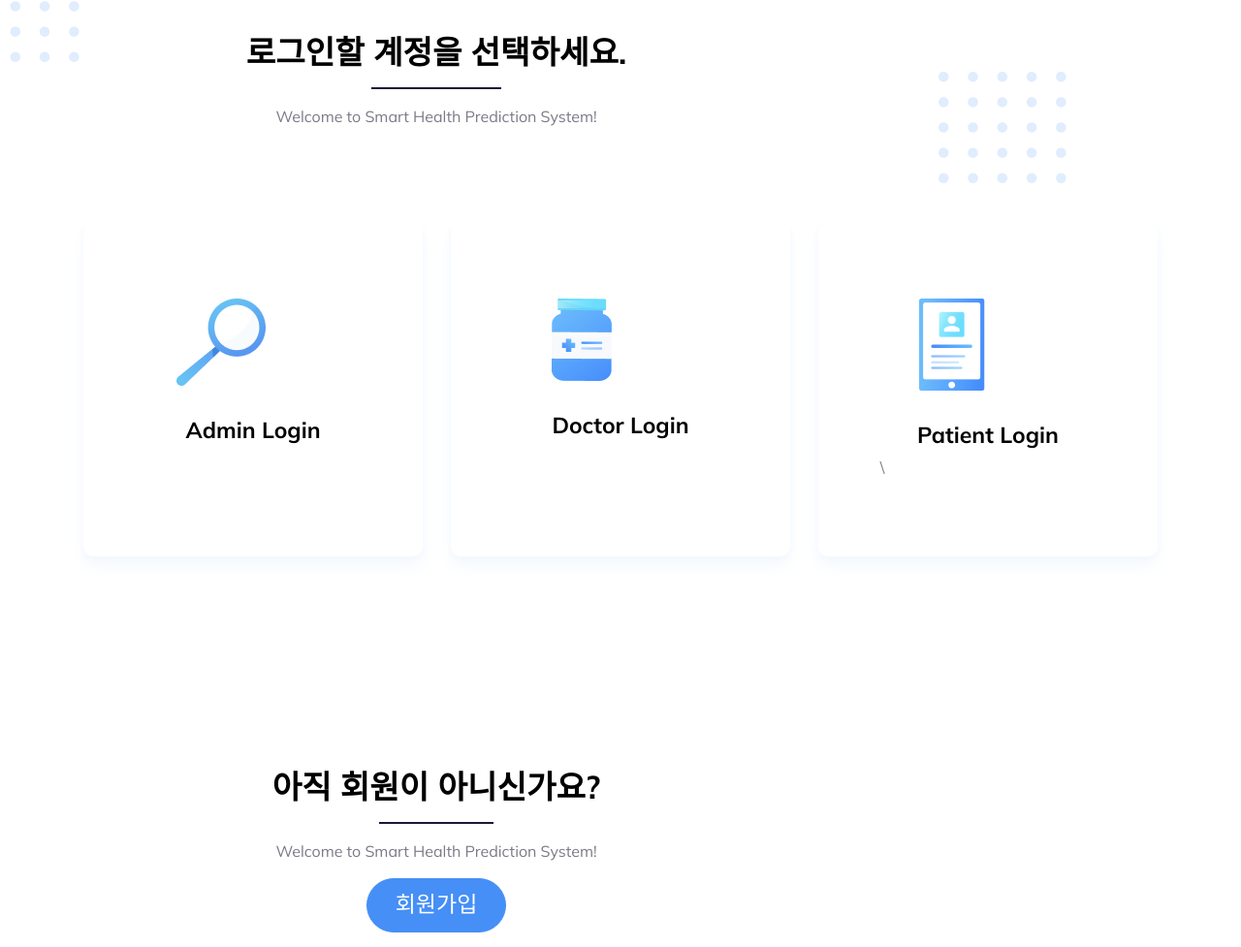
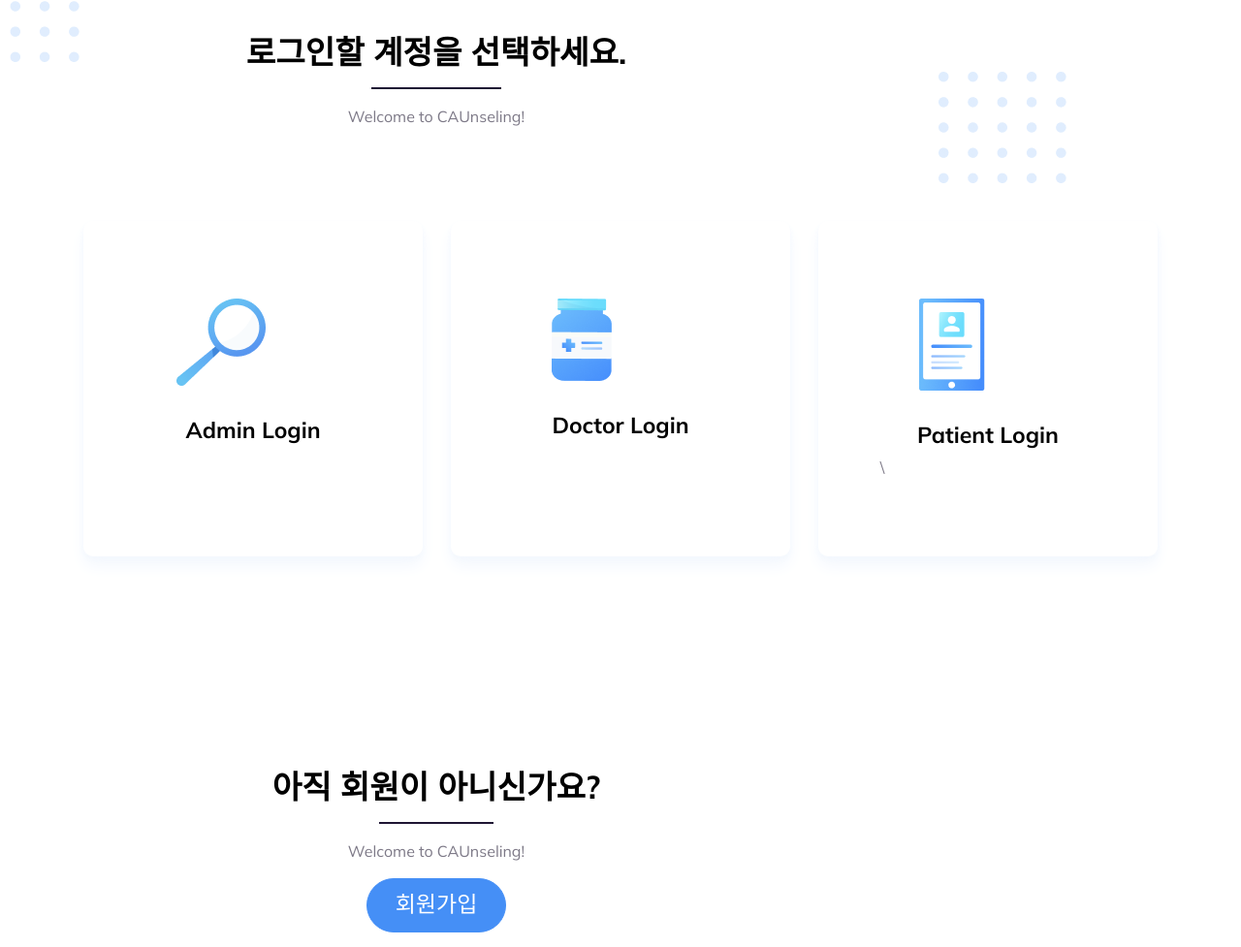
Before and after one commit to yhb1834/Smart-Health-Prediction-System, a Django app: template webpage/doctor_patient/templates/doctor_patient/login.html in a window 1280 px wide. Shown: the part 739-1716 px from the top of the page at 97% size. Run offline with Django 3.2, Linux system fonts and the light colour scheme; the template is opened without the code that fills it, so the values that code supplies are empty; some libraries are stand-ins or nearby versions.

Commit message:
Update CAUnseling

```diff
--- a/webpage/doctor_patient/templates/doctor_patient/login.html
+++ b/webpage/doctor_patient/templates/doctor_patient/login.html
@@ -10,7 +10,7 @@
     <!-- ===============================================-->
     <!--    Document Title-->
     <!-- ===============================================-->
-    <title>Smart Health Prediction System</title>
+    <title>CAUnseling</title>
 
     <!-- ===============================================-->
     <!--    Favicons-->
@@ -104,7 +104,7 @@
               <div class="row justify-content-center">
                 <div class="col-sm-9 col-xl-8 text-center">
                   <p>
-                    Welcome to Smart Health Prediction System!
+                    Welcome to CAUnseling!
                   </p>
                 </div>
               </div>
@@ -164,7 +164,7 @@
                   <div class="row justify-content-center">
                     <div class="col-sm-9 col-xl-8 text-center">
                       <p>
-                        Welcome to Smart Health Prediction System!
+                        Welcome to CAUnseling!
                       </p>
                       <a
                 class="btn btn-lg btn-primary rounded-pill hover-top"
```
